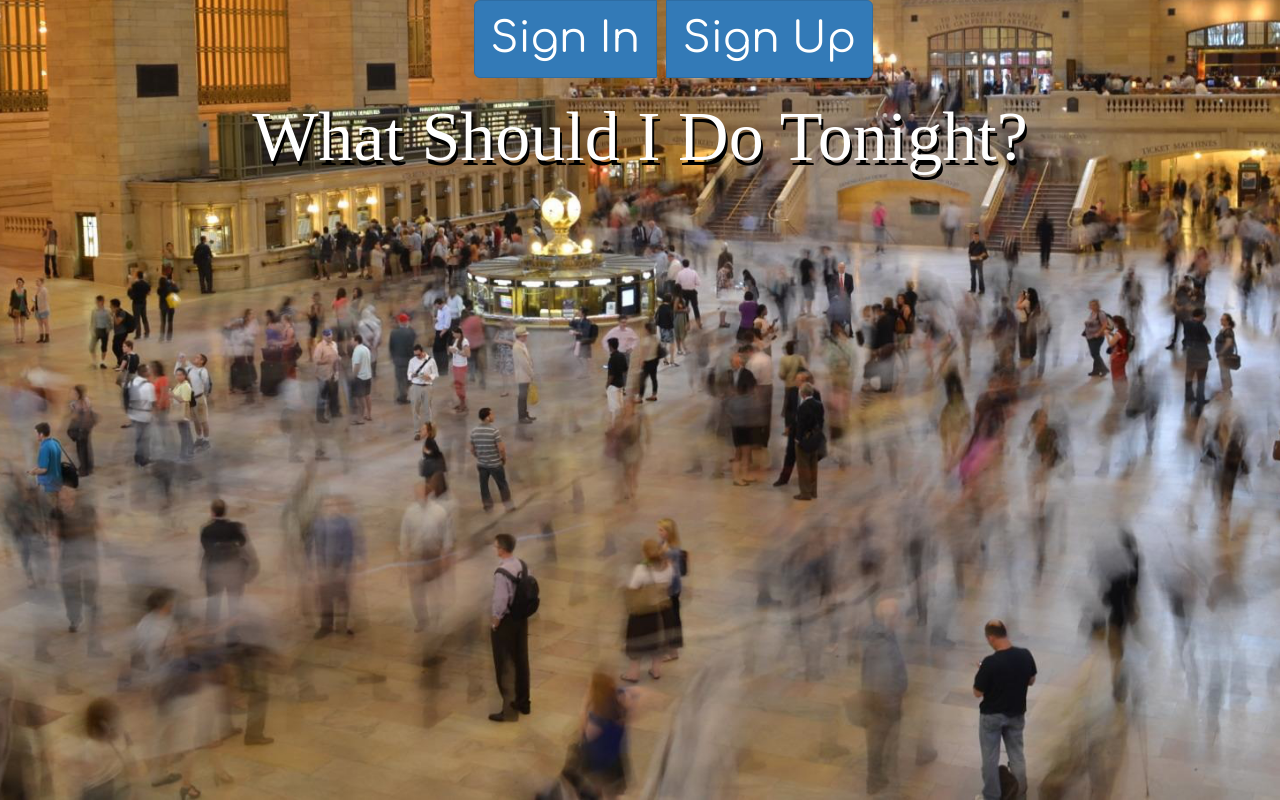
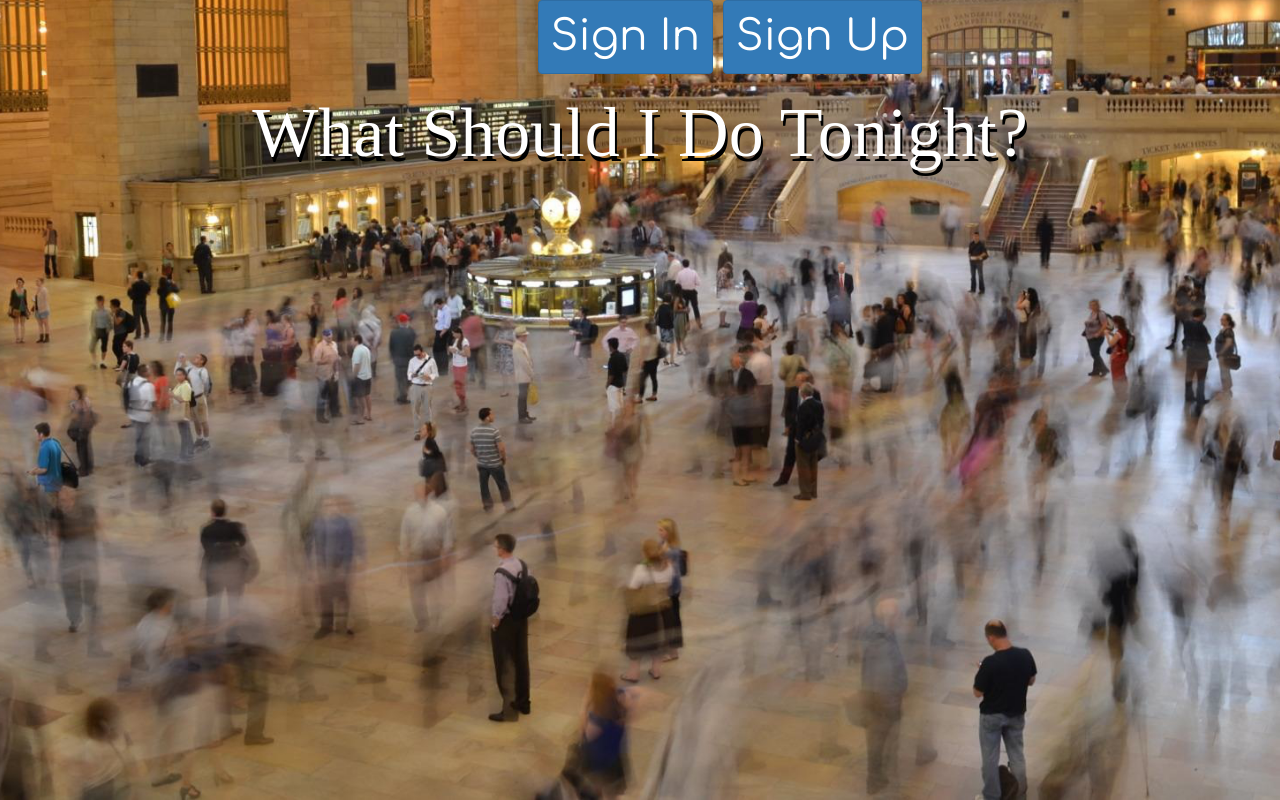
Before and after one commit to salomekbg/wtfsidt, a React (Create React App) app in the folder react_wtfsidt/: page / in a window 1280 px wide. Built offline with nearby package versions, Linux system fonts and the light colour scheme; a web font is replaced by a local one.

Commit message:
change button style

```diff
--- a/react_wtfsidt/src/App.js
+++ b/react_wtfsidt/src/App.js
@@ -11,16 +11,16 @@ class App extends Component {
     if(!localStorage.getItem('jwt')){
       var signIn = (
         <div className='btn-group btn-group-lg' id="sign-in">
-          <button className='btn btn-primary'><Link to={'/signin'}>Sign In</Link></button>
-          <button className='btn btn-primary'><Link to={'/newuser'}>Sign Up</Link></button>
+          <Link to={'/signin'}><button className='btn btn-primary'>Sign In</button></Link>
+          <Link to={'/newuser'}><button className='btn btn-primary'>Sign Up</button></Link>
         </div>
       )
     } else {
       signIn = (
-        <div className='btn-group btn-group-lg' id="nav-buttons">
-          <button className="btn btn-primary main_links" onClick={this.handleLogOut.bind(this)}><Link to={'/'}>Sign Out</Link></button>
-          <button className="btn btn-primary main_links" onClick={this.handleFavoritesClick.bind(this)}><Link to={'/favorites'}>Favorites</Link></button>
-          <button className="btn btn-primary main_links"><Link to={'/menu'}>Menu</Link></button>
+        <div className='btn-group btn-group-lg text-center' id="nav-buttons">
+          <Link to={'/'}><button className="btn btn-primary" onClick={this.handleLogOut.bind(this)}>Sign Out</button></Link>
+          <Link to={'/favorites'}><button className="btn btn-primary" onClick={this.handleFavoritesClick.bind(this)}>Favorites</button></Link>
+          <Link to={'/menu'}><button className="btn btn-primary">Menu</button></Link>
         </div>
       )
     }
--- a/react_wtfsidt/src/index.css
+++ b/react_wtfsidt/src/index.css
@@ -42,13 +42,6 @@ input {
   font-size: 3em;
 }
 
-.main_links {
-  padding-bottom: 30px;
-  text-align: center;
-  display: inline;
-  padding: 0 30px;
-}
-
 .form-control {
   height: 100%;
 }
@@ -84,7 +77,7 @@ a:visited {
 
 #sign-in,
 #nav-buttons {
-  margin-left: 37%;
+  margin-left: 42%;
 }
 
 #sign-in .btn {
```
